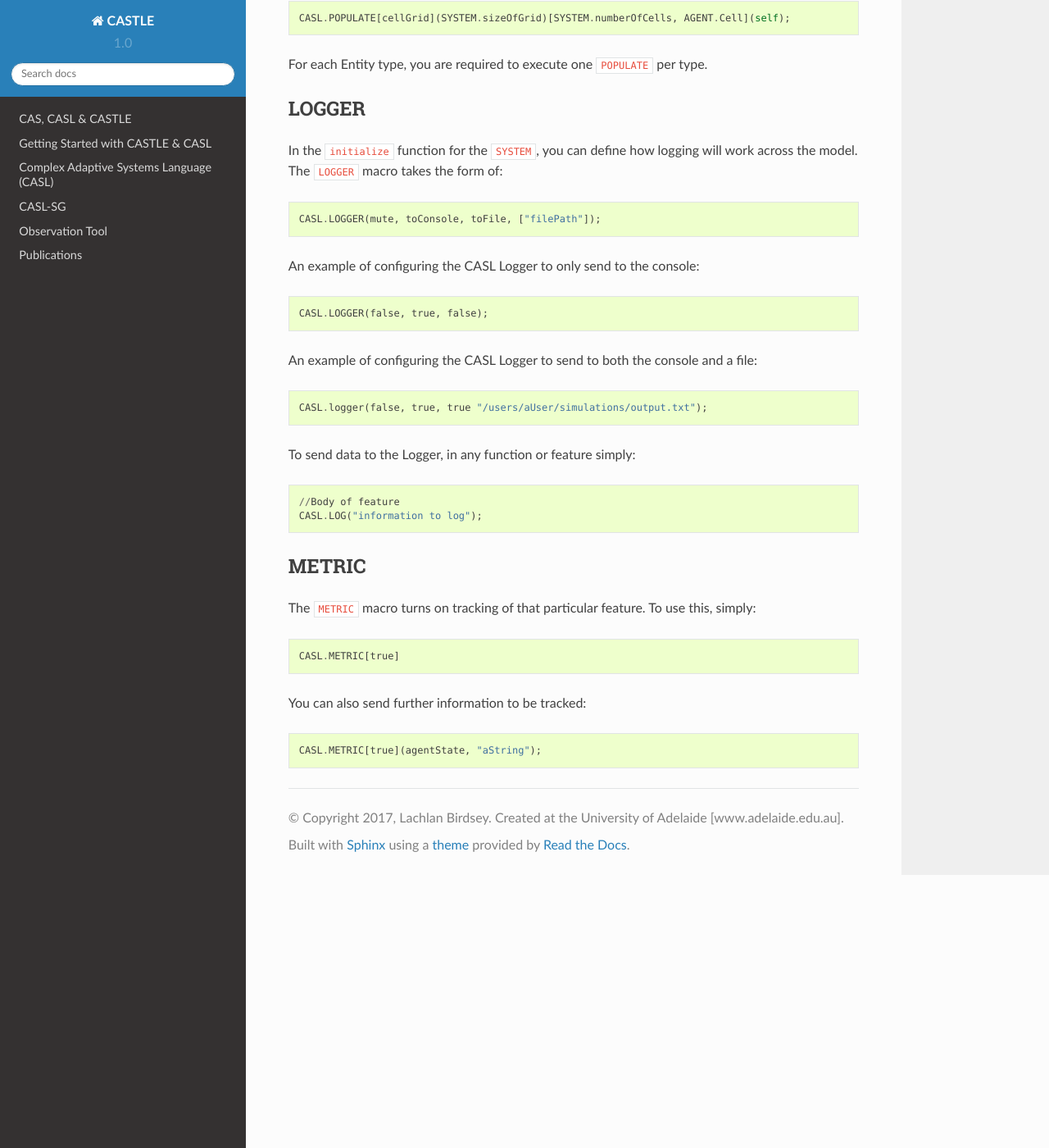
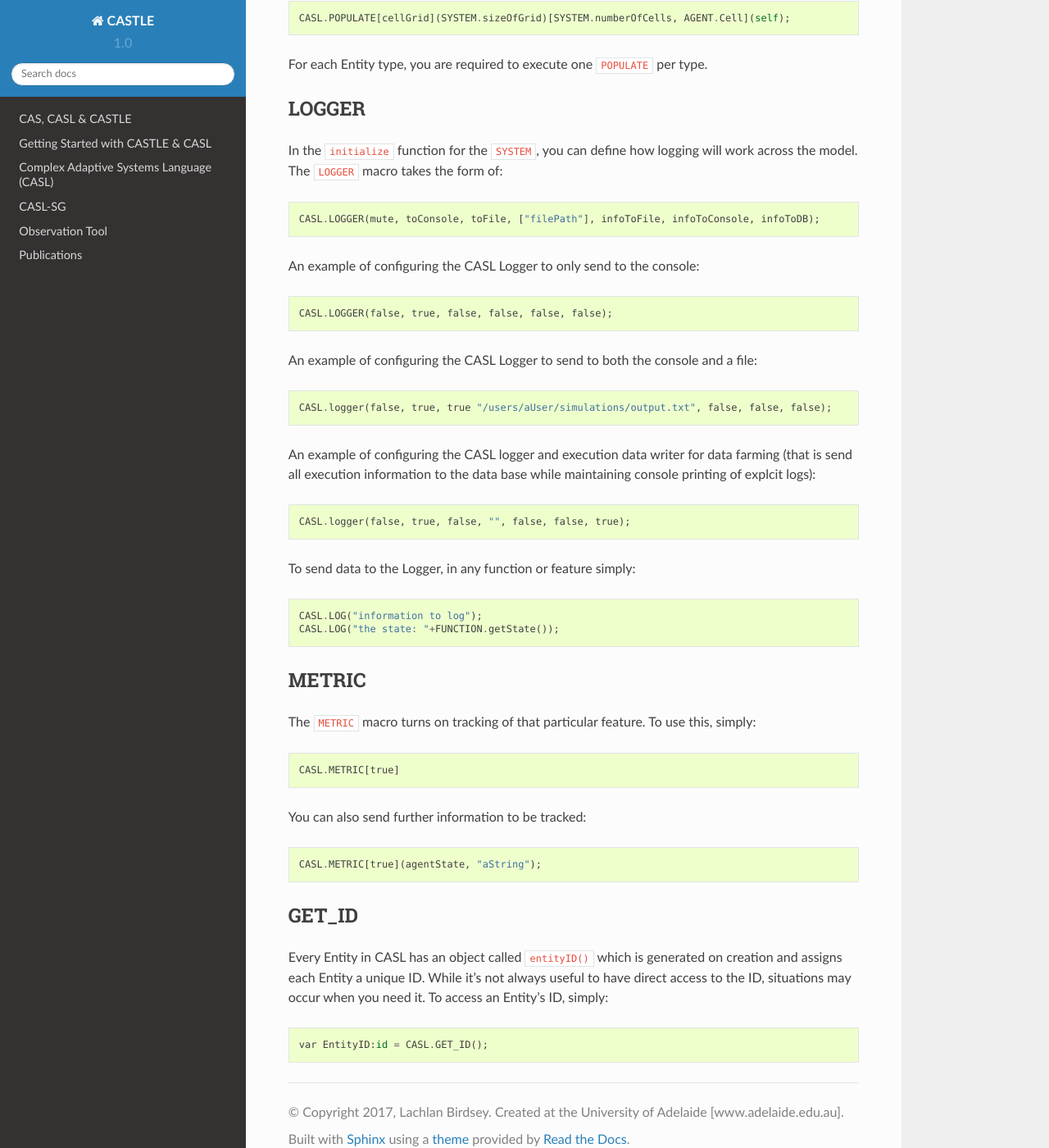
Before and after one commit to CASTLE-FWK/Documentation, a Sphinx documentation site: the page built from source/CASL/Macros.rst, in a window 1280 px wide and 1400 px high, scrolled down 477 px. Shown: the whole window at 82% size. Built offline with Sphinx 7.4.7 and the Read the Docs theme 2.0.0, drawn with Linux system fonts in a browser that asks for light colours.

Commit message:
adding more macro docs

```diff
--- a/source/CASL/Macros.rst
+++ b/source/CASL/Macros.rst
@@ -20,20 +20,24 @@ LOGGER
 ^^^^^^^
 In the ``initialize`` function for the ``SYSTEM``, you can define how logging will work across the model. The ``LOGGER`` macro takes the form of::
 
-	CASL.LOGGER(mute, toConsole, toFile, ["filePath"]);
+	CASL.LOGGER(mute, toConsole, toFile, ["filePath"], infoToFile, infoToConsole, infoToDB);
 
 An example of configuring the CASL Logger to only send to the console::
 
-	CASL.LOGGER(false, true, false);
+	CASL.LOGGER(false, true, false, false, false, false);
 
 An example of configuring the CASL Logger to send to both the console and a file::
 
-	CASL.logger(false, true, true "/users/aUser/simulations/output.txt");
+	CASL.logger(false, true, true "/users/aUser/simulations/output.txt", false, false, false);
+
+An example of configuring the CASL logger and execution data writer for data farming (that is send all execution information to the data base while maintaining console printing of explcit logs)::
+
+	CASL.logger(false, true, false, "", false, false, true);
 
 To send data to the Logger, in any function or feature simply::
 
-	//Body of feature
 	CASL.LOG("information to log");
+	CASL.LOG("the state: "+FUNCTION.getState());
 
 METRIC
 ^^^^^^^
@@ -44,3 +48,9 @@ The ``METRIC`` macro turns on tracking of that particular feature. To use this,
 You can also send further information to be tracked::
 
 	CASL.METRIC[true](agentState, "aString");
+
+GET_ID
+^^^^^^^
+Every Entity in CASL has an object called ``entityID()`` which is generated on creation and assigns each Entity a unique ID. While it's not always useful to have direct access to the ID, situations may occur when you need it. To access an Entity's ID, simply::
+
+	var EntityID:id = CASL.GET_ID();
```
